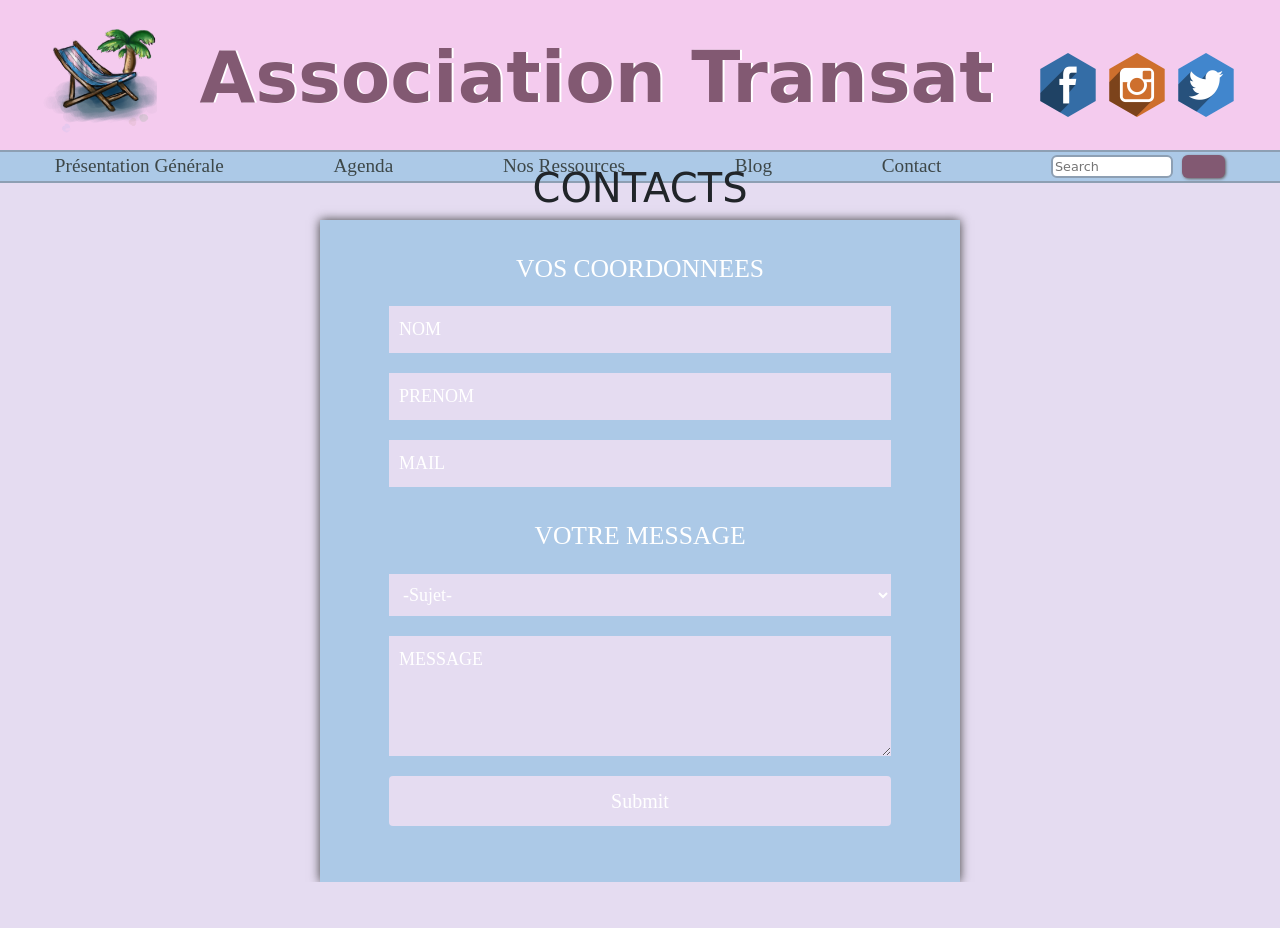
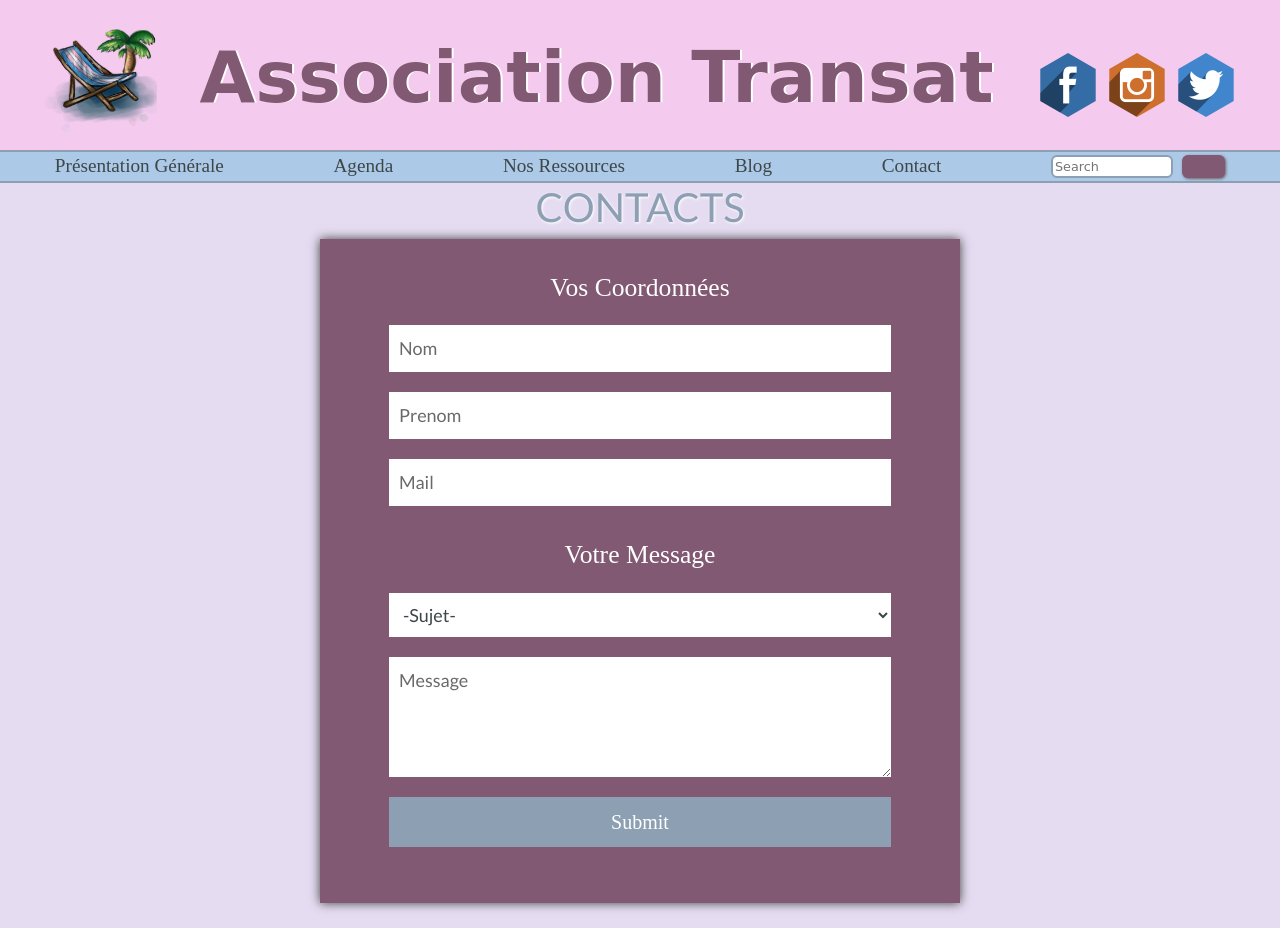
Before and after one commit to julia-denivet/Transat, a PHP site: page /contact.php in a window 1280 px wide. Before the commit the page ends 882 px from the top, so only its background shows below. Run offline with PHP 8.4, Linux system fonts and the light colour scheme; some libraries are stand-ins or nearby versions; some web fonts are replaced.

Commit message:
pré flo

```diff
--- a/Apparence/transat-asso.css
+++ b/Apparence/transat-asso.css
@@ -9,7 +9,7 @@ couleur
 }
 
 */
-
+@import url('https://fonts.googleapis.com/css2?family=Lato&display=swap');
 @font-face {
       font-family: 'loupe';
       src: url('./font/loupe.eot?89286350');
@@ -196,7 +196,7 @@ body {
     font-size: 1vw;
     transition: all 0.5s ;
 }
-#subRechHeader:hover
+#subRechHeader:hover,.button_precedent:hover,.button_suivant:hover
 {
      background-color: #F4CBEE ;
      color: #825972;
@@ -379,15 +390,46 @@ body {
 .ulent li {
     list-style-type: none;
     display: flex;
+    flex-direction: column;
+    padding: 3%;
+	background-color: #e5dcf1;
 }
-
+.ulent a
+{
+	color: #3d4748;
+}
+.ulentDatLink
+{
+	display: flex;
+	flex-direction: row;
+	justify-content: space-between;
+}
 .indpTire
 {
-    flex:3;
+    text-align: center;
+    margin: 0;
+    padding: 0;
+    /*flex:3;*/
 }
 .indpDate
 {
-    flex:4;
+    /*flex:4;*/
+     margin: 0;
+    padding:0;
+}
+
+.indpTire1
+{
+    text-align: center;
+    margin: 0;
+    padding: 0;
+    /*flex:3;*/
+}
+.indpTireCat
+{
+    /*flex:4;*/
+     margin: 0;
+    padding:0;
 }
 .a_index{
     color: black;
@@ -459,13 +501,28 @@ body {
 #newsplan table {}
 #newsplan tr {}
 #newsplan td {}
+#newsplan .rdv> p
+{
+	display: none;
+}
+#newsplan .rdv img
+{
+	width: 90%;
+	margin: auto;
+}
 #main_planning {
     display: flex;
     justify-content: center;
     align-items: center;
 }
+#planning_header_jours
+{
+	color: #825972;
+	font-family: 'Lato', sans-serif;
+	text-shadow: 1px 1px 3px white;
+}
 .type-ev {
-    width: 20%;
+    width: 25%;
 }
 table.planning_transat {
     text-align: center;
@@ -502,16 +559,32 @@ table.planning_transat thead th {
 .caseplan {
     display: flex;
     flex-direction: column;
-    height: 100%;
-    font-size: 15px;
-    font-weight: bold;
+    height: 105%;
+    font-size: 12px;
     background: #acc9e7;
+    color: #3d4748;
+    font-family: Lato;
+
 }
-.caseplan>p {}
-.rdv {}
+.caseplan>p
+{
+	margin: 0;
+	padding: 0;
+}
+.rdv
+{
+	font-size: 100%;
+	display: flex;
+	align-items: center;
+	justify-content: space-between;
+	margin: 0;
+	padding-top:1% ;
+	padding-bottom: 1%;
+	height: 70%;
+}
 .cel-cal {
     width: 9vw;
-    height: 15vh;
+    height: 4vw;
 }
 .flex_calendrier_transat {
     display: flex;
@@ -528,22 +601,22 @@ table.planning_transat thead th {
 }
 .h1_calendrier_transat {
     font-family: 'Amatic SC', cursive;
+    color:#3d4748;
 }
 .tableau_button_transat {
     margin-top: 1rem;
 }
 .fich-ev {
     position: absolute;
-    display: flex;
     flex-direction: column;
     background-color: rgba(255, 255, 255, 0.8);
     border-radius: 20px;
-    border: solid black 6px;
+    border: solid 2px #8a9394;
     z-index: 1000;
 }
-.rdv {
-    font-family: 'Amatic SC', cursive;
-    font-size: 25px;
+.cache
+{
+	display: none;
 }
 .rdv>p {
     margin: 0;
@@ -573,20 +659,28 @@ table.planning_transat thead th {
     flex-direction: column;
     justify-content: center;
     align-items: center;
-    width: 100vw;
-    height: 85vh;
+    width: 100%;
+    padding-bottom: 2%;
 }
-#contact_section_blanc:hover {
-    box-shadow: 2px 2px 10px black;
+#contact h1
+{
+	font-family: "Lato";
+	color: #8d9fb3;
+	text-shadow: 1px 1px 3px white;
+}
+/*
+#contact_section_blanc:hover
+{
     transform: scale(1.01);
 }
+*/
 #contact_section_blanc {
-    background-color: #acc9e7;
+    background-color: #825972;
     width: 50%;
     text-align: center;
     padding: 20px 10px;
     box-shadow: 0 0 10px #3E3E3E;
-    transition: box-shadow 1s, transform 1s;
+    transition: transform 1s;
 }
 #contact fieldset {
     margin: 10px;
@@ -594,8 +688,9 @@ table.planning_transat thead th {
 }
 #contact legend {
     font-size: 2vw;
-    font-family: Robota;
+    font-family: "letgot";
     color: #FFFFFF;
+    text-transform: capitalize;
 }
 #contact #contact_form {
     display: flex;
@@ -604,8 +699,9 @@ table.planning_transat thead th {
     align-items: center;
     width: 100%;
 }
-#contact ::placeholder {
-    color: #FFFFFF;
+#contact ::placeholder
+{
+  color: #696969;
 }
 #contact input[type=text],
 textarea {
@@ -614,9 +710,9 @@ textarea {
     width: 90%;
     margin: 10px 0;
     font-size: 18px;
-    color: black;
-    background-color: #e5dcf1;
-    font-family: GeosansLight;
+    color: #3d4748;
+    background-color: white;
+    font-family: "Lato";
 }
 #contact textarea {
     height: 15vh;
@@ -627,18 +723,18 @@ textarea {
     width: 90%;
     margin: 10px 0;
     font-size: 18px;
-    color: #FFFFFF;
-    background-color: #e5dcf1;
-    font-family: GeosansLight;
+    color: #3d4748;
+    background-color: white;
+     font-family: "Lato";
 }
 #contact .message_contact {
     font-size: 20px;
     color: #FFFFFF;
-    font-family: GeosansLight;
+     font-family: "Lato";
 }
 #contact .button_valider {
     padding: 10px;
-    background-color: #e5dcf1;
+    background-color: #8d9fb3;
     font-size: 20px;
     width: 90%;
     margin: 10px 0;
@@ -688,15 +785,19 @@ textarea {
   }
   #globmocle
   {
-    background-color: #ffd8dd;
+    background-color: #efe2ef;
     width: 80%;
     display: flex;
     flex-wrap: wrap;
     justify-content: space-around;
-    box-shadow: 3px 3px 7px black;
+    border: solid 2px #8a9394;
     border-radius: 15px;
     padding: 1%;
     text-transform: capitalize;
+  }
+  #globmocle a
+  {
+  	color: #3d4748 ;
   }
   #resblog
   {
@@ -705,28 +806,39 @@ textarea {
     flex-direction: column;
 }
 .tagselect {
-    color: red;
+    color: #8d9fb3!important;
+    text-shadow: 1px 1px 3px white;
+
 }
-.divartmotcle {
-    width: 70%;
+.divartmotcle
+{
+    width: 100%;
 }
-.divartmotcle b {
+.divartmotcle > b
+{
     margin-left: 1%;
+    font-weight: normal;
+   /* text-transform: capitalize;*/
 }
 .artlink {
     display: flex;
     flex-direction: column;
-    width: 70%;
+    width: 90%;
     margin-left: 5%;
-    box-shadow: 3px 3px 7px black;
+    box-shadow: 1px 1px 7px #3d4748;
     border-radius: 5px;
     margin-top: 2%;
     padding: 1%;
-    background-color: #ffe9e963;
+    background-color: #f4cbee;
     background-size:100% 100%;
     background-attachment: fixed;
     color: #2f1f2e;
     transition: all 0.5s ease-out;
+  }
+  #resblog .artlink
+  {
+  	background-color: #59718a;
+  	color: white;
   }
   .artlink:hover
   {
@@ -737,7 +849,11 @@ textarea {
     display: flex;
     justify-content: space-between;
   }
-
+  .artavmc p
+  {
+  	margin: 0;
+  	padding:0;
+  }
   #contart
   {
     width: 95vw;
@@ -754,3 +870,17 @@ textarea {
 {
     margin: 0;
 }
+
+
+.altitre
+{
+	width:50%;
+}
+.aldate
+{
+
+}
+.alcate
+{
+
+}
--- a/Formulaires/formulaire-contact.php
+++ b/Formulaires/formulaire-contact.php
@@ -4,13 +4,13 @@
             <h1>CONTACTS</h1>
 			<section id="contact_section_blanc">
 				<form id="contact_form" method="post">
-					<fieldset><legend>VOS COORDONNEES</legend>
-                        <input type="text" id="nom" name="nom" tabindex="1" placeholder="NOM" required/>
-                        <input type="text" id="prenom" name="prenom" tabindex="2" placeholder="PRENOM" required/>
-						<input type="text" id="email" name="email" tabindex="3" placeholder="MAIL" required/>
+					<fieldset><legend>Vos coordonnées</legend>
+                        <input type="text" id="nom" name="nom" tabindex="1" placeholder="Nom" required/>
+                        <input type="text" id="prenom" name="prenom" tabindex="2" placeholder="Prenom" required/>
+						<input type="text" id="email" name="email" tabindex="3" placeholder="Mail" required/>
 					</fieldset>
 
-					<fieldset><legend>VOTRE MESSAGE</legend>
+					<fieldset><legend>Votre message</legend>
                         <select  id="objet"  name="objet" tabindex="4" placeholder="OBJET"name="sujet" required>
                                 <option value="sujet-1" selected>-Sujet-</option>
                                 <option value="m">Médical</option>
@@ -18,8 +18,8 @@
                                 <option value="s">Sociale</option>
                                 <option value="a">Autres sujets</option>
                         </select>
-						<textarea name="message" placeholder="MESSAGE" required></textarea>
-                        <input type="submit" name="Valider" class="btn btn-primary button_valider"></input>
+						<textarea name="message" placeholder="Message" required></textarea>
+                        <input type="submit" name="Valider" class="button_valider"></input>
 
 					</fieldset>
 				</form>
--- a/calendrier.php
+++ b/calendrier.php
@@ -19,7 +19,7 @@ include('function.php');
 
     </head>
 
-    <body class="container-fluid">
+    <body>
         <?php include('Header-Footer/header.php'); ?>
         <main id="main_planning">
            <section id="plan">
```
Also changed, not shown: other parts of Apparence/transat-asso.css (+43 -18 lines), article.php (+4 -4 lines), index.php (+12 -9 lines), planning.php (+21 -11 lines), ressource.php (+6 -6 lines), imgserveur/1608116015rd892.png (added), imgserveur/1608309836rd153.png (added).
